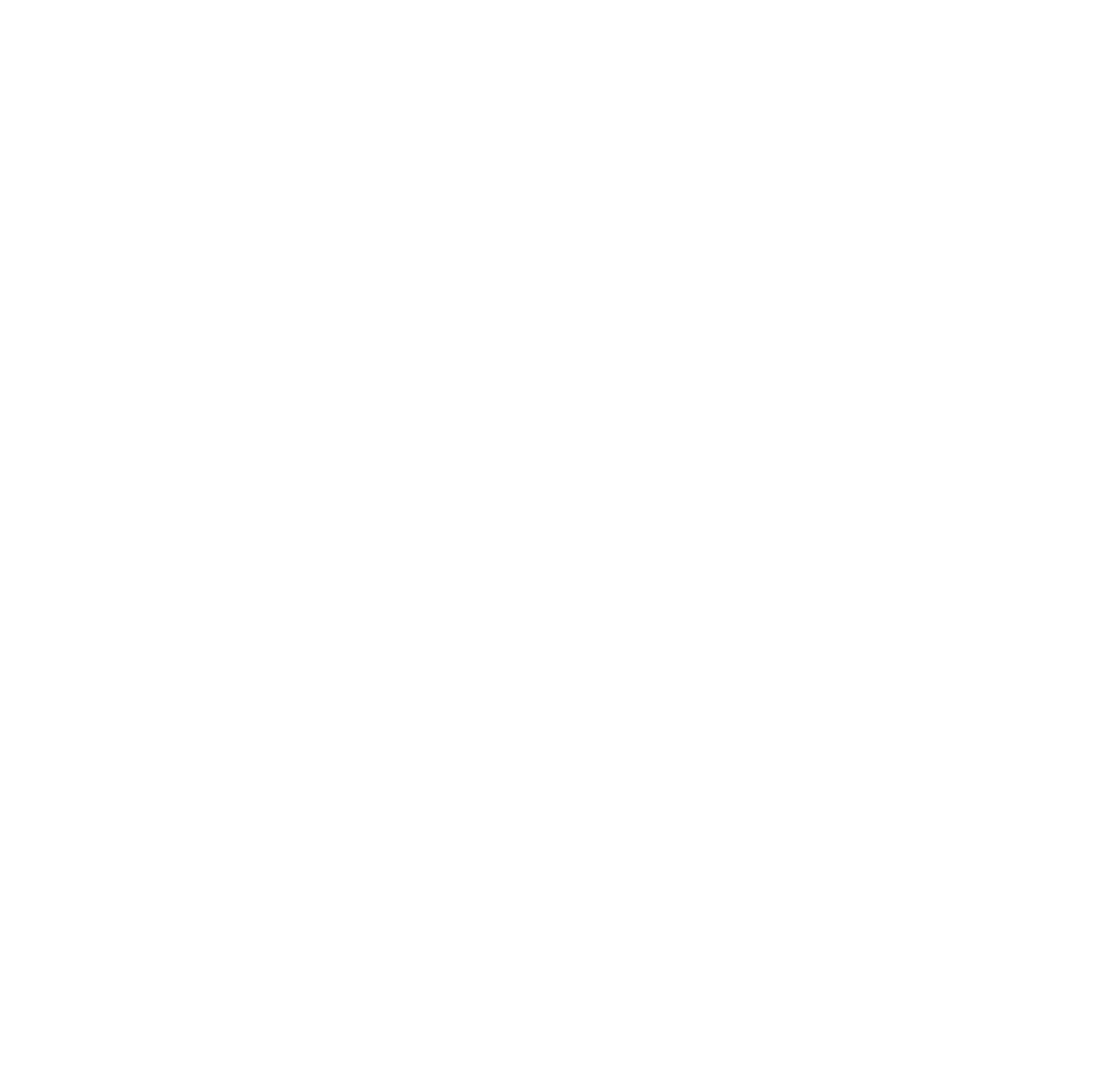
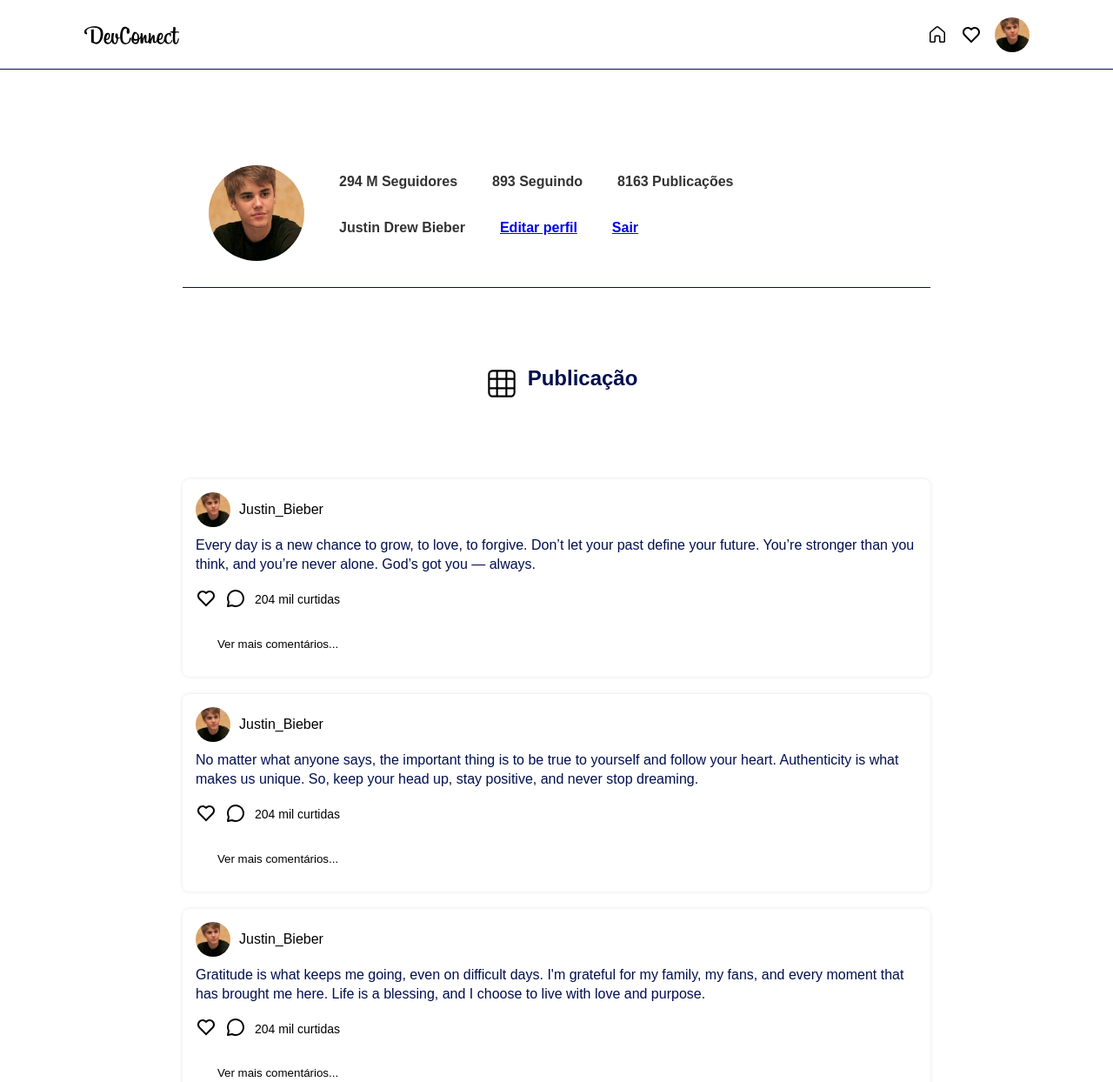
Before and after one commit to Stephanilima95/25_DevConnect_T, a plain HTML site: page static_devconnect/pages/perfil.html in a window 1280 px wide. Shown: the whole page at 87% size. Before the commit the page ends 800 px from the top, so only its background shows below. Drawn offline with Linux system fonts and the light colour scheme; a web font is replaced by a local one.

Commit message:
fiz a tela perfil

```diff
--- a/static_devconnect/pages/perfil.html
+++ b/static_devconnect/pages/perfil.html
@@ -1,27 +1,164 @@
 <!DOCTYPE html>
 <html lang="pt-BR">
 <head>
-     <meta charset="UTF-8">
-    <meta name="viewport" content="width=device-width, initial-scale=1.0">
-    <meta name="author"  content="Stephani Dandara">
-    <meta name="description" content="Site da empresa DevConnect">
+     <meta charset="UTF-8" />
+    <meta name="viewport" content="width=device-width, initial-scale=1.0" />
+    <meta name="author"  content="Stephani Dandara" />
+    <meta name="description" content="Site da empresa DevConnect" />
 
     <title>Tela perfil - DevConnect</title>
 
    <!-- CSS -->
- <link rel="stylesheet" href="../style/global.css">
- <link rel="stylesheet" href="../style/perfil.css">
+ <link rel="stylesheet" href="../style/global.css" />
+ <link rel="stylesheet" href="../style/perfil.css" />
 
 </head>
 
 <body>
     <h1>Tela perfil</h1>
+    <header id="cabeçalho">
+      <nav>
+         <a id="logo-desktop" href="./perfil.html">
+                <img src="../images/logo-devconnect-md.svg" alt="Logo da empresa DevConnect" />
+            </a>
+            <a id="logo-mobile" href="./perfil.html">
+                <img src="../images/logo-devconnect-sm.svg" alt="Logo da empresa DevConnect" />
+            </a>
 
-    <header>
+            <!--inicio cabeçalho-->
+           <div class="cabecalho-acoes">
+
+                <a href="./feed.html">
+                    <img src="../images/icone-casa-preto.svg" alt="Ícone casa" />
+                </a>
+
+                <a href="#">
+                    <img src="../images/icone-coracao-preto.svg" alt="Ícone coração" />
+                </a>
+
+                <a href="#">
+                    <img class="foto-perfil" src="../images/transferir (1).jpg" alt="Foto de perfil" />
+                </a>
+            </div>
+            <!--fim cabeçalho-->
+    </nav>
     </header>
+
     <main>
+      <div class="container-info-perfil">
+        <!--inicio info-->
+        <section id="perfil"  class="estilo-form">
+           <h1 class="perfil-nome">Justin_Bieber</h1>
+          <div class="perfil-header">
+            <img src="../images/transferir (1).jpg" alt="Foto do usuário" class="perfil-foto" />
+            <div class="perfil-info">
+              <div class="perfil-estatisticas">
+                <span><strong>294 M</strong> Seguidores</span>
+                <span><strong>893</strong> Seguindo</span>
+                <span><strong>8163</strong> Publicações</span>
+              </div>
 
+              <div class="perfil-config">
+              <span><strong>Justin Drew Bieber</strong></span>
+               <a href="#">Editar perfil</a>
+              <a href="#">Sair</a>
+              </div>
+          </div>
+        </section>
+        <!--fim info-->
 
+        <!--inicio publi-->
+        <section id="cadastro-publi" class="estilo-form">
+           <img src="../images/icone-galeria-preto.svg" alt="">
+          <h2>Publicação </h2>
+
+        </section>
+
+        <section id="publicacoes">
+          <article class="card-publi">
+            <header>
+              <a href="#">
+                <img class="foto-perfil" src="../images/transferir (1).jpg" alt="Foto de perfil" />
+                Justin_Bieber
+              </a>
+            </header>
+
+            <figure>
+              <figcaption>
+                <p>Every day is a new chance to grow, to love, to forgive. Don’t let your past define your future. You’re stronger than you think, and you’re never alone. God’s got you — always.</p>
+              </figcaption>
+            </figure>
+
+            <div class="interacoes-publicacoes">
+              <button>
+                <img src="../images/icone-coracao-preto.svg" alt="Curtir" />
+              </button>
+              <button>
+                <img src="../images/icone-comentario-preto.svg" alt="Comentar" />
+              </button>
+              <span>204 mil curtidas</span>
+            </div>
+
+            <button>Ver mais comentários...</button>
+          </article>
+
+          <article class="card-publi">
+            <header>
+              <a href="#">
+                <img class="foto-perfil" src="../images/transferir (1).jpg" alt="Foto de perfil" />
+                Justin_Bieber
+              </a>
+            </header>
+
+            <figure>
+              <figcaption>
+                <p>No matter what anyone says, the important thing is to be true to yourself and follow your heart. Authenticity is what makes us unique. So, keep your head up, stay positive, and never stop dreaming.</p>
+              </figcaption>
+            </figure>
+
+            <div class="interacoes-publicacoes">
+              <button>
+                <img src="../images/icone-coracao-preto.svg" alt="Curtir" />
+              </button>
+              <button>
+                <img src="../images/icone-comentario-preto.svg" alt="Comentar" />
+              </button>
+              <span>204 mil curtidas</span>
+            </div>
+
+            <button>Ver mais comentários...</button>
+          </article>
+
+          <article class="card-publi">
+            <header>
+              <a href="#">
+                <img class="foto-perfil" src="../images/transferir (1).jpg" alt="Foto de perfil" />
+                Justin_Bieber
+              </a>
+            </header>
+
+            <figure>
+              <figcaption>
+                <p>Gratitude is what keeps me going, even on difficult days. I'm grateful for my family, my fans, and every moment that has brought me here. Life is a blessing, and I choose to live with love and purpose.</p>
+              </figcaption>
+            </figure>
+
+            <div class="interacoes-publicacoes">
+              <button>
+                <img src="../images/icone-coracao-preto.svg" alt="Curtir" />
+              </button>
+              <button>
+                <img src="../images/icone-comentario-preto.svg" alt="Comentar" />
+              </button>
+              <span>204 mil curtidas</span>
+            </div>
+
+            <button>Ver mais comentários...</button>
+          </article>
+        </section>
+        <!--fim publi-->
+
+      </div>
     </main>
 
 </body>
--- a/static_devconnect/style/feed.css
+++ b/static_devconnect/style/feed.css
@@ -151,7 +151,7 @@ main {
 .descricao-publicacao {
     display: flex;
     align-items: center;
-    gap: 5px;
+    gap: 10px;
     font-size: var(--tamanho-fonte-md);
     font-weight: 500;
     margin: 0 3%;
@@ -164,24 +164,24 @@ main {
 }
 
 .interacoes-publicacoes {
-    width: 300px;
+    width: 120px;
     display: flex;
-    /* justify-content: space-between;*/
-    gap: 10px;
+    gap: 7px;
     flex-wrap: wrap;
     order: 2;
     margin: 15px 3%;
-
 }
 
-.interacoes-publicacao>button {
+.interacoes-publicacoes button {
+    background-color: transparent;
     border: none;
-    background-color: transparent;
+    height: 35px;
+    font-size: var(--tamanho-fonte-sm);
+    font-weight: 600;
     cursor: pointer;
-     background-color: transparent;
-    border: none;
+    padding: 0;
+}
 
-}
 
 .interacoes-publicacao>span {
     font-size: var(--tamanho-fonte-sm);
--- a/static_devconnect/style/global.css
+++ b/static_devconnect/style/global.css
@@ -140,7 +140,7 @@ input[type="file"] {
         display: initial;
     }
 
-    #logo-sesktop{
+    #logo-desktop{
         display: none;
     }
 }
--- a/static_devconnect/style/perfil.css
+++ b/static_devconnect/style/perfil.css
@@ -0,0 +1,221 @@
+.container-info-perfil {
+  max-width: 900px;
+  margin: 40px auto 40px auto;
+  padding: 0 20px;
+  display: flex;
+  flex-direction: column;
+  gap: 40px;
+  align-items: center;
+}
+
+/* Seção perfil */
+#perfil {
+  background-color: #fff;
+  padding:30px;
+  width: 100%;
+  box-sizing: border-box;
+  border-bottom: var(--borda);
+  margin-top: 20px;
+  text-align: center;
+}
+
+/* Cabeçalho do perfil: foto à esquerda, conteúdo à direita */
+.perfil-header {
+  display: flex;
+  align-items: center;
+  gap: 30px;
+  justify-content: flex-start;
+  flex-wrap: wrap;
+   justify-content: center; /* centraliza foto e info */
+  gap: 40px;
+  margin-top: 20px;
+}
+
+/* Foto do perfil no canto esquerdo */
+.perfil-foto {
+  flex-shrink: 0;
+  width: 110px;
+  height: 110px;
+  border-radius: 50%;
+  object-fit: cover;
+}
+
+/* Conteúdo do perfil (nome, estatísticas, botões) */
+.perfil-info {
+  flex: 1;
+  display: flex;
+  flex-direction: column;
+  gap: 15px;
+}
+
+/* Nome do usuário */
+.perfil-nome {
+  font-size: 32px;
+  font-weight: 700;
+  margin-bottom: 10px;
+  letter-spacing: 1px;
+  color: #010F50;
+}
+
+/* Estatísticas alinhadas horizontalmente */
+.perfil-estatisticas {
+  display: flex;
+  gap: 40px;
+  font-size: 16px;
+  font-weight: 600;
+  margin-bottom: 20px;
+  color: #333;
+}
+
+.perfil-config{
+  display: flex;
+  gap: 40px;
+  align-items: center;
+  font-size: 16px;
+  font-weight: 600;
+  margin-bottom: 20px;
+  color: #333;
+
+}
+
+
+/* Botões "Editar perfil" e "Sair" estilo texto com borda */
+.perfil-info > button {
+  background-color: transparent;
+  color: #010F50;
+  border: 1px solid #ccc;
+  padding: 8px 20px;
+  font-weight: 600;
+  font-size: 16px;
+  cursor: pointer;
+  margin-right: 15px;
+  border-radius: 4px;
+  transition: background-color 0.3s ease;
+  width: max-content;
+}
+
+.perfil-info > button:hover {
+  background-color: #e6e6e6;
+}
+
+/* Texto adicional */
+.perfil-info > span {
+  font-weight: 600;
+  font-size: 18px;
+  color: #010F50;
+}
+
+/* Seção publicações centralizada */
+#cadastro-publi {
+  max-width: 900px;
+  margin: 20px auto;
+  padding: 20px;
+  text-align: center;
+  display: flex;
+}
+
+#cadastro-publi h2 {
+  font-weight: 700;
+  color: #010F50;
+  margin-top: 10px;
+}
+
+/* Imagem dentro da seção publicações */
+#cadastro-publi img {
+  display: block;
+  margin: 10px;
+  width: 40px;
+  height: auto;
+}
+
+/* Lista de publicações */
+#publicacoes {
+  width: 100%;
+  max-width: 900px;
+  margin: 0 auto;
+  display: flex;
+  flex-direction: column;
+  gap: 20px;
+}
+
+/* Card de publicação */
+.card-publi {
+  background-color: #fff;
+  padding: 15px;
+  box-sizing: border-box;
+  border-radius: 8px;
+  box-shadow: 0 0 5px rgba(0,0,0,0.1);
+}
+
+.card-publi header {
+  display: flex;
+  align-items: center;
+  gap: 10px;
+  margin-bottom: 10px;
+}
+
+.card-publi header a {
+  display: flex;
+  align-items: center;
+  gap: 10px;
+  color: #000;
+  text-decoration: none;
+  font-weight: 500;
+}
+
+.card-publi header img {
+  width: 40px;
+  height: 40px;
+  object-fit: cover;
+  border-radius: 50%;
+}
+
+/* Texto da publicação */
+.card-publi figure figcaption p {
+  font-size: 16px;
+  color: var(--cor-azul-escuro);
+  line-height: 1.4;
+  margin: 0;
+}
+
+/* Interações */
+.interacoes-publicacoes {
+  display: flex;
+  align-items: center;
+  gap: 10px;
+  margin: 15px 0;
+}
+
+.interacoes-publicacoes button {
+  border: none;
+  background: transparent;
+  cursor: pointer;
+  padding: 0;
+}
+
+.interacoes-publicacoes button img {
+  width: 24px;
+  height: 24px;
+}
+
+.interacoes-publicacoes span {
+  font-size: 14px;
+  font-weight: 500;
+  color: #000;
+}
+
+/* Botão "Ver mais comentários" */
+.card-publi > button {
+  margin: 15px 3%;
+  background-color: transparent;
+  font-weight: 400;
+  color: #000;
+  cursor: pointer;
+  border: none;
+  text-align: left;
+  padding: 0;
+}
+
+.card-publi > button:hover {
+  text-decoration: underline;
+}
```
Also changed, not shown: static_devconnect/pages/feed.html (+33 -54 lines), static_devconnect/style/cadastro.css (+11 -1 lines).
